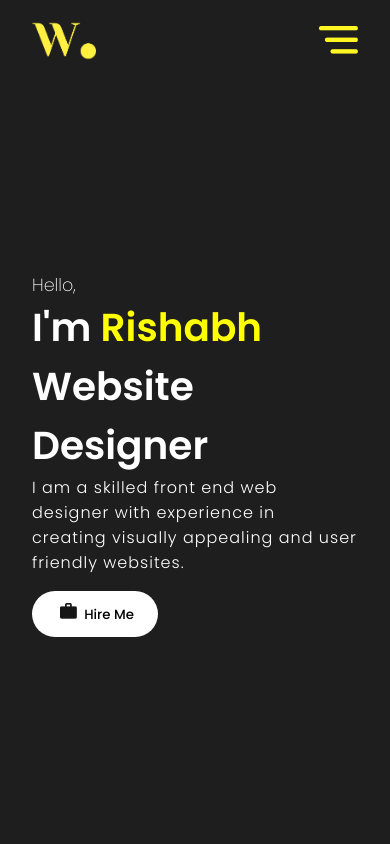
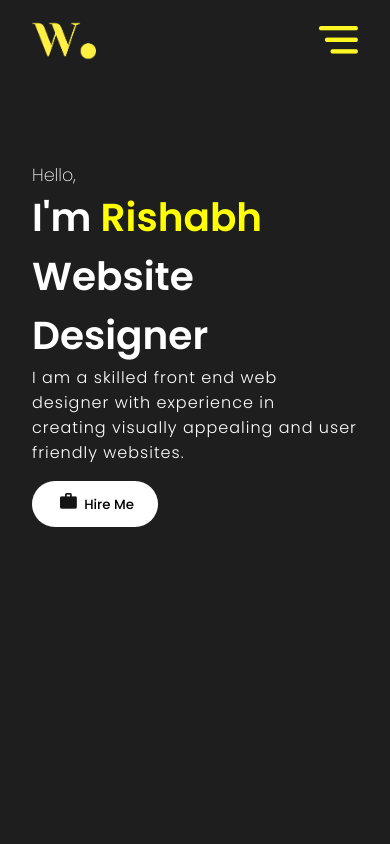
Before and after one commit to rishabhjoshii/Portfolio, a React (Create React App) app: page / in a window 390 px wide. Shown: the top 844 px of the page. Built offline with nearby package versions, Linux system fonts and the light colour scheme.

Commit message:
3rd commit

```diff
--- a/src/components/Intro/intro.css
+++ b/src/components/Intro/intro.css
@@ -74,7 +74,7 @@
         right: -20vw;
     }
     .introContent{
-        margin-top: -40px;
+        margin-top: -150px;
     }
 
 }
```
